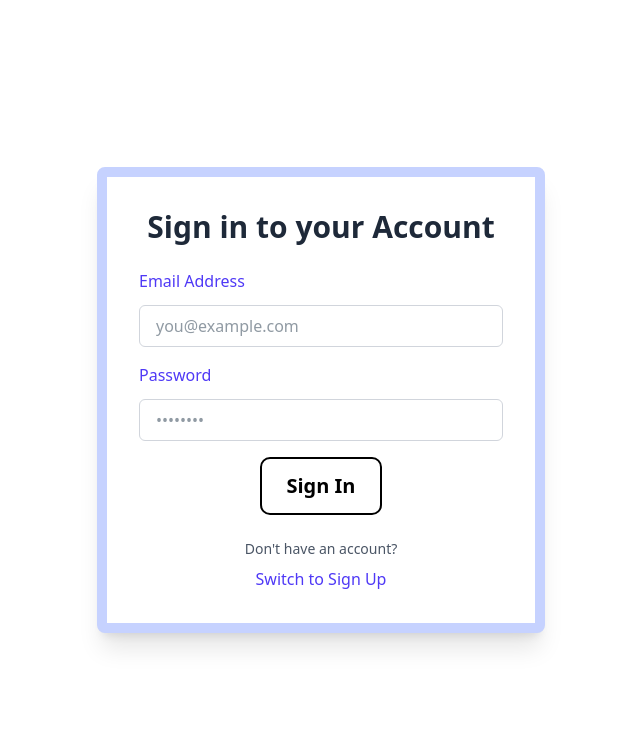
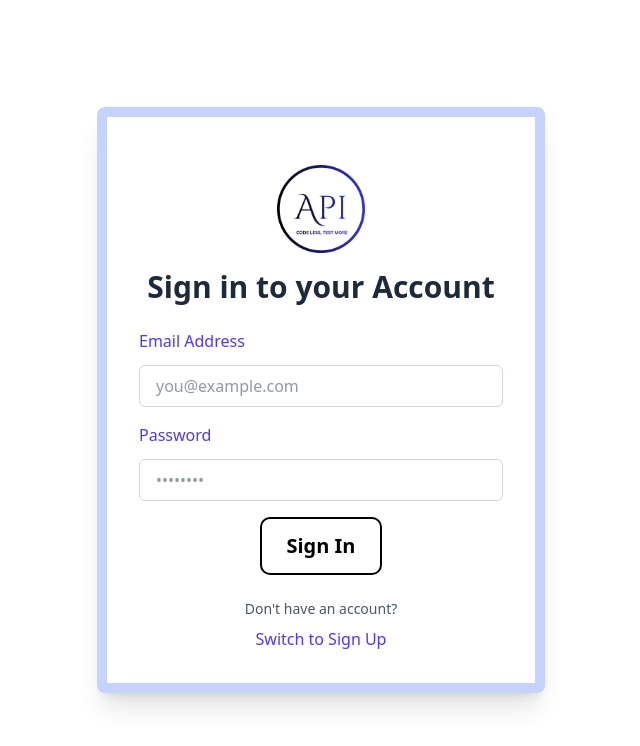
Before and after one commit to Shahidhakareem/ApiTestFrontend, a React (Vite) app: page /login in a window 1280 px wide. Shown: the top 746 px of the page, without its empty margins (319-959 px from the left). Built offline with nearby package versions, Linux system fonts and the light colour scheme.

Commit message:
Update Login.jsx

```diff
--- a/src/pages/Login.jsx
+++ b/src/pages/Login.jsx
@@ -1,7 +1,8 @@
 import { useState } from "react";
 // Removed: import "../css/style.css"; // Assuming Tailwind handles all styling now
 import { supabase } from "../supabase-client";
-
+import logo from "../assets/main_logo.png";
+import { useNavigate } from "react-router-dom";
 export const Login = () => {
   const [isSignUp, setIsSignUp] = useState(false);
   const [email, setEmail] = useState("");
@@ -9,6 +10,11 @@ export const Login = () => {
   const [error, setError] = useState(null); // State for error messages
   const [loading, setLoading] = useState(false); // State for loading indicator
 
+const navigate = useNavigate()
+
+  const handleLogo = () =>{
+    navigate("/")
+  }
   const handleSubmit = async (e) => {
     e.preventDefault();
     setError(null); // Clear previous errors
@@ -59,7 +65,10 @@ export const Login = () => {
     // Outer container: centered, max-width, padding, light border/shadow
     <div className="flex flex-col items-center justify-center  p-4">
       <div className="w-full max-w-md bg-white border-10 border-indigo-200 p-8 rounded-lg shadow-xl">
+        <div onClick={handleLogo}> <img alt="" src={logo} className="h-30 w-auto mx-auto py-4 cursor-pointer" /></div>
+
         <h2 className="text-3xl font-bold mb-6 text-center text-gray-800">
+
           {isSignUp ? "Create an Account" : "Sign in to your Account"}
         </h2>
 
```
